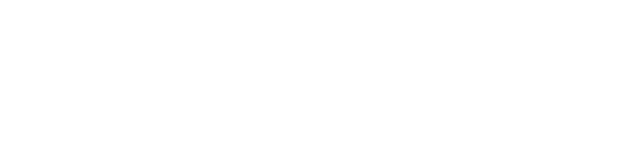
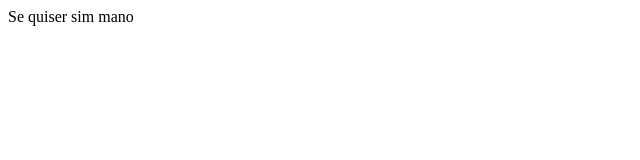
Before and after one commit to RafaelDias20/PROJETOS-VSCODE, a plain HTML site: page DASHBOARD/index.html in a window 1280 px wide. Shown: the whole page, without its empty margins (0-640 px from the left). Drawn offline with Linux system fonts and the light colour scheme.

Commit message:
Se quiser sim mano

```diff
--- a/DASHBOARD/index.html
+++ b/DASHBOARD/index.html
@@ -8,7 +8,7 @@
 </head>
 <body>
     <header>
-
+        Se quiser sim mano
     </header>
 
     <main>
```
